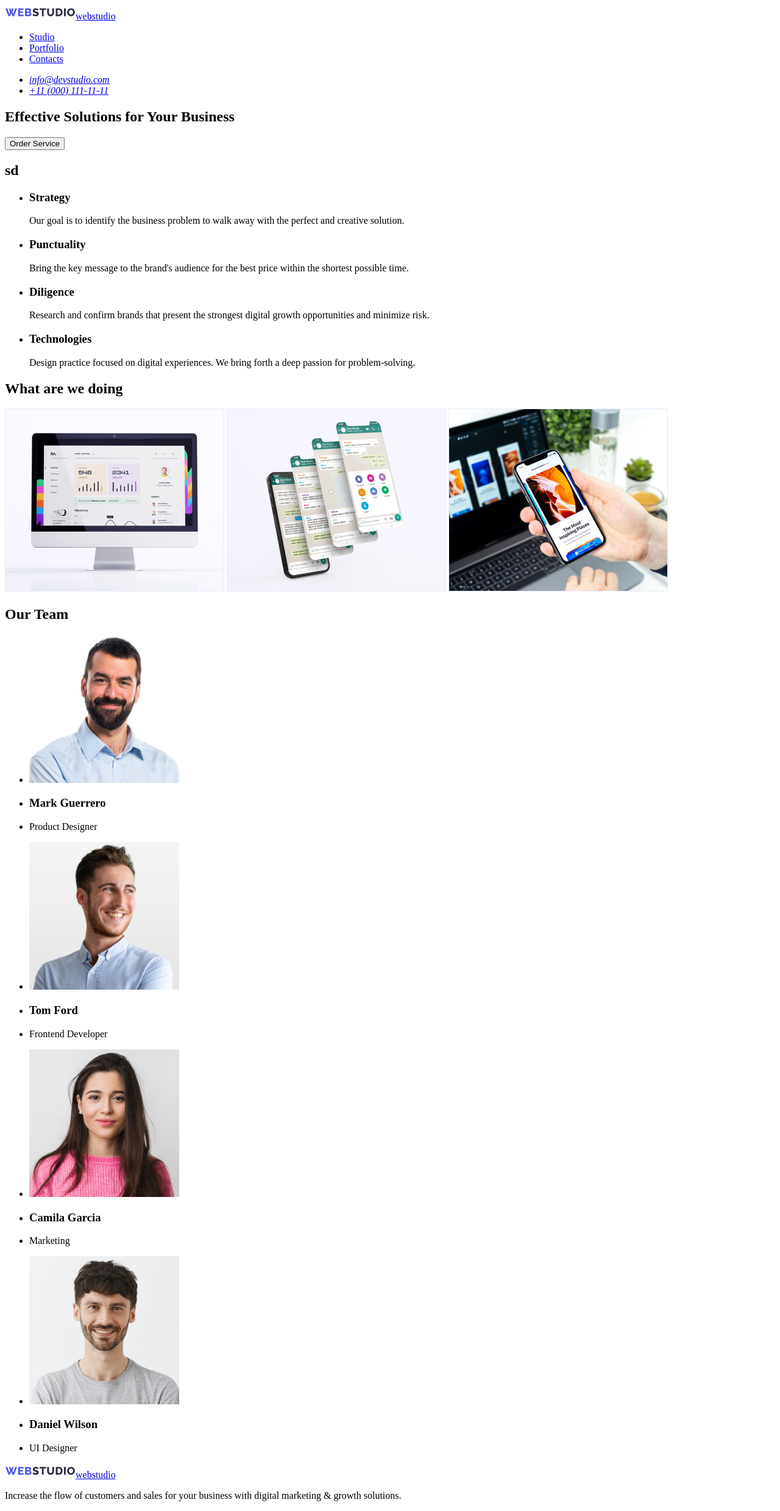
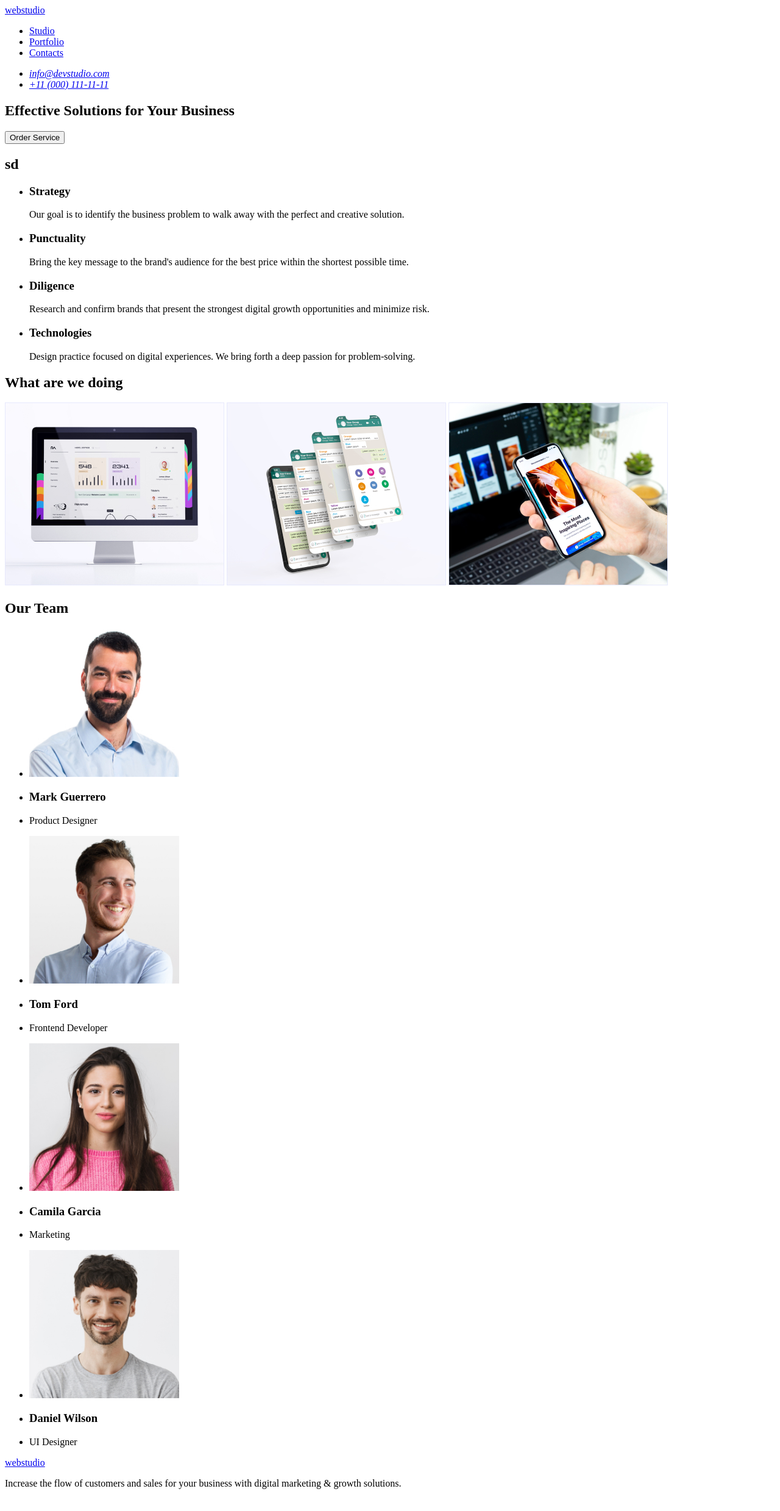
Before and after one commit to Mishanizm/goit-markup-hw-01, a plain HTML site: page index.html in a window 1280 px wide. Shown: the whole page at 61% size. Drawn offline with Linux system fonts and the light colour scheme.

Commit message:
Update index.html
start

```diff
--- a/index.html
+++ b/index.html
@@ -11,7 +11,7 @@
         <header>
 
             <nav>
-                <a href="./index.html"><img src="./images/WebStudioLogo.jpg" alt="webstudio">webstudio</a>
+                <a href="./index.html">webstudio</a>
                 <ul>
                     <li><a href="/Studio">Studio</a></li>
                     <li><a href="/portfolio">Portfolio</a></li>
@@ -112,7 +112,7 @@
         </main>
 
         <footer>
-            <a href="./index.html"><img src="./images/WebStudioLogo.jpg" alt="webstudio">webstudio</a>
+            <a href="./index.html">webstudio</a>
             <p>Increase the flow of customers and sales for your business with digital marketing & growth solutions.
             </p>
 
```
